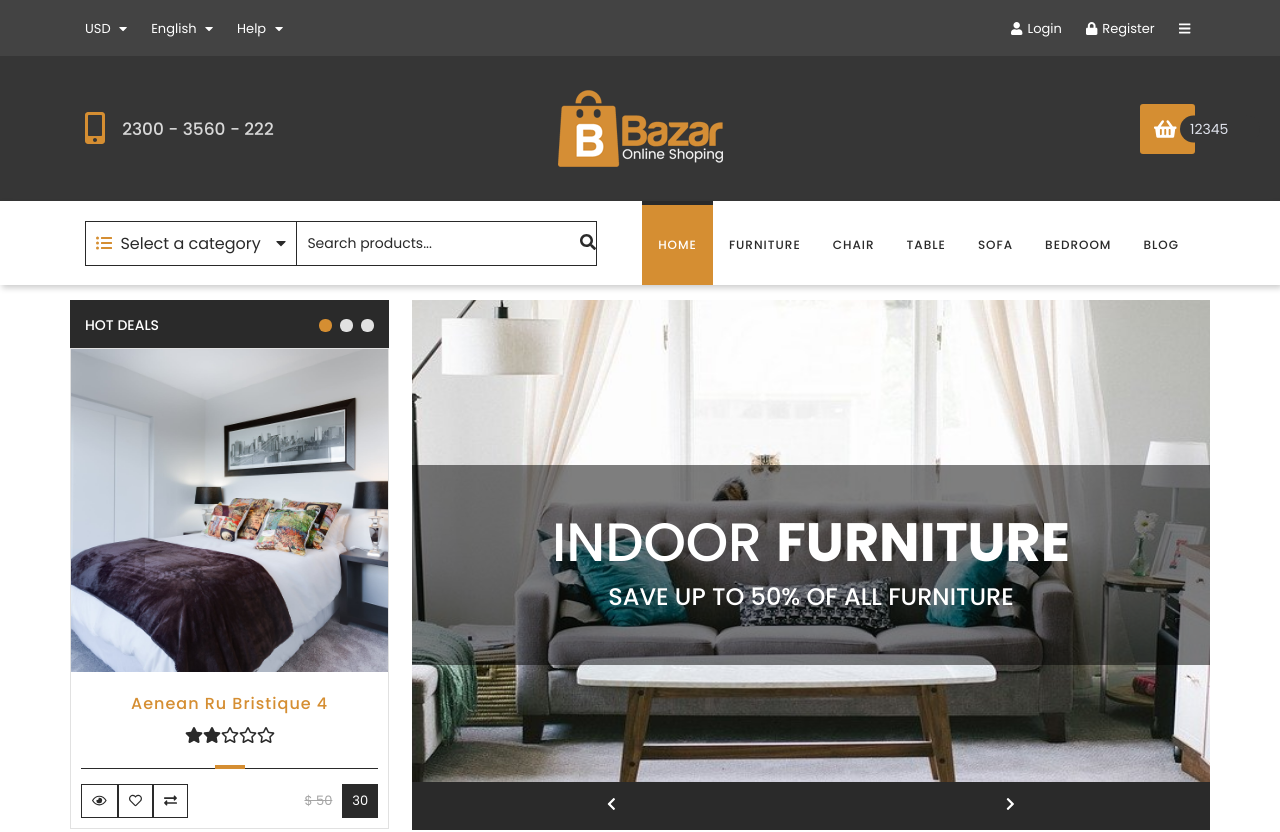
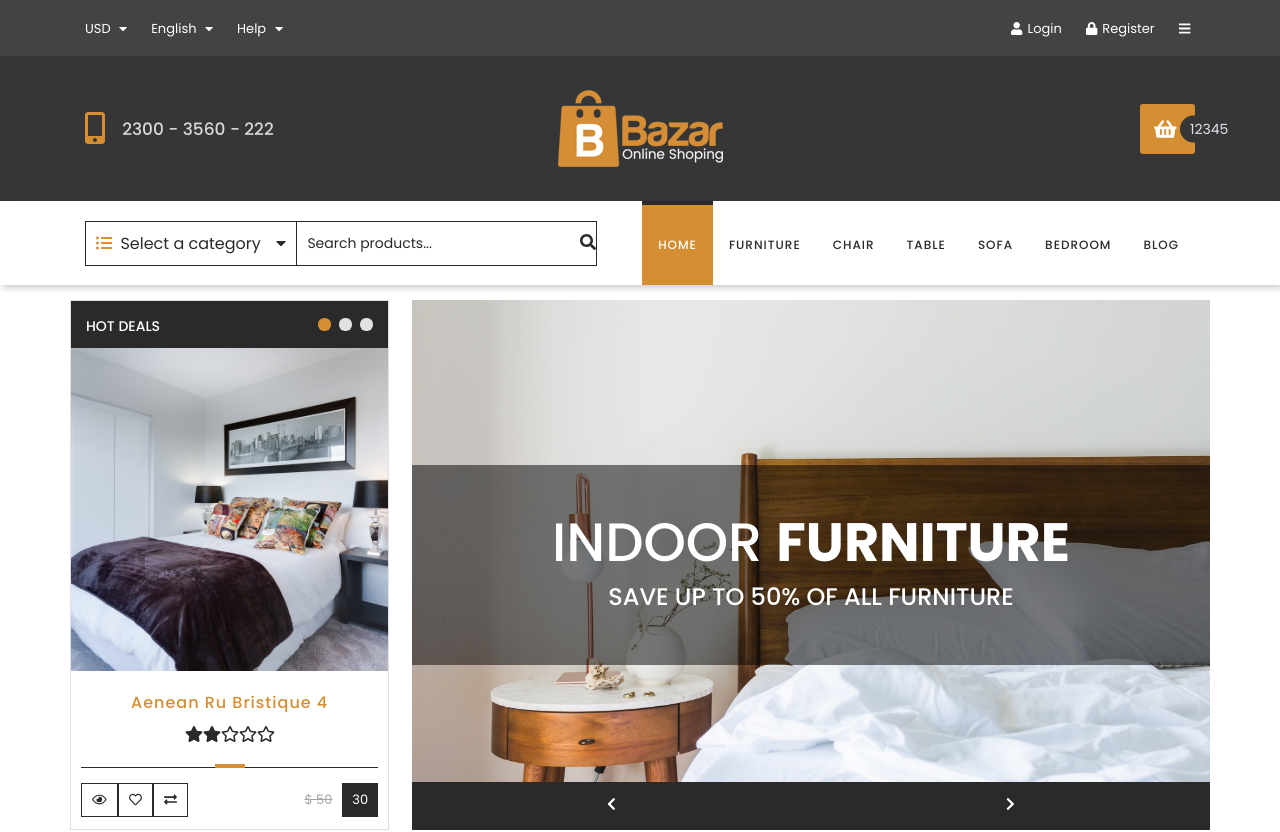
Before and after one commit to grzegorz-jodlowski/furniture-shop, a React (Create React App) app: page / in a window 1280 px wide. Shown: the top 832 px of the page. Built offline with nearby package versions, Linux system fonts and the light colour scheme.

Commit message:
Add button functionality

```diff
--- a/src/components/common/ProductBoxOffer/ProductBoxOffer.module.scss
+++ b/src/components/common/ProductBoxOffer/ProductBoxOffer.module.scss
@@ -3,9 +3,10 @@
 .root {
   background-color: $productBox-root-bgc;
   border: 1px solid $productBox-root-border;
+  border-top: none;
   margin-bottom: 2rem;
   width: 100%;
-  height: 91%;
+  height: 94%;
 
   &:hover {
     .photo .buttons {
--- a/src/components/features/Offer/Offer.js
+++ b/src/components/features/Offer/Offer.js
@@ -9,44 +9,122 @@ import { FontAwesomeIcon } from '@fortawesome/react-fontawesome';
 import { faChevronLeft, faChevronRight } from '@fortawesome/free-solid-svg-icons';
 
 class Offer extends React.Component {
-  static propTypes = {
-    products: PropTypes.array,
+  state = {
+    activePage: 0,
+    activePageInterval: 0,
+    activeUpTo: 0,
+    setUpTo: 0,
+    setActive: false,
+    setUpToActive: false,
   };
 
+  handlePageChange(newPage) {
+    this.setState({
+      activePage: newPage,
+      setActive: true,
+    });
+    setTimeout(() => {
+      this.setState({ setActive: false });
+    }, 150);
+  }
+
+  handleUpToRight(e) {
+    e.preventDefault();
+    if (this.state.setUpTo === 2) {
+      this.setState({ activeUpTo: 2 });
+    } else {
+      this.setState({ setUpTo: this.state.setUpTo + 1 });
+    }
+    this.setState({
+      activeUpTo: this.state.setUpTo + 1,
+      setUpToActive: true,
+    });
+    setTimeout(() => {
+      this.setState({ setUpToActive: false });
+    }, 150);
+  }
+
+  handleUpToLeft(e) {
+    e.preventDefault();
+    if (this.state.setUpTo === 0) {
+      this.setState({ activeUpTo: 0 });
+    } else {
+      this.setState({ setUpTo: this.state.setUpTo - 1 });
+    }
+    this.setState({
+      activeUpTo: this.state.setUpTo,
+      setUpToActive: true,
+    });
+    setTimeout(() => {
+      this.setState({ setUpToActive: false });
+    }, 150);
+  }
+
+  autoPlay(newPage) {
+    setInterval(() => {
+      // this.setState({ activePage: x++ });
+      console.log('jjj', newPage);
+    }, 1000);
+  }
+
   render() {
-    const { products } = this.props;
+    const { products, upToProducts } = this.props;
+    const { activePage } = this.state;
+
+    const upTo = [];
+    for (let i = 0; i < upToProducts.length; i++) {
+      upTo.push(upToProducts[i].photo);
+    }
+
+    const dots = [];
+    for (let i = 0; i < 3; i++) {
+      dots.push(
+        <li>
+          <a
+            onClick={() => this.handlePageChange(i)}
+            className={i === activePage && styles.active}
+          >
+            page {i}
+          </a>
+        </li>
+      );
+    }
+
     return (
       <div className={styles.box}>
         <div className={styles.wrapper}>
           <div className={styles.hot}>
             <h2>Hot deals</h2>
             <div className={styles.dots}>
-              <ul>
-                <li>
-                  <a className={styles.active}></a>
-                </li>
-                <li>
-                  <a></a>
-                </li>
-                <li>
-                  <a></a>
-                </li>
-              </ul>
+              <ul>{dots}</ul>
             </div>
           </div>
-          {products.map(item => (
-            <ProductBoxOffer key={item.id} {...item} />
+          {products.slice(activePage * 1, activePage + 1).map(item => (
+            <div
+              key={item.id}
+              className={this.state.setActive ? ' fade' : ' fade show'}
+            >
+              <ProductBoxOffer {...item} />
+            </div>
           ))}
         </div>
         <div className={styles.slider}>
-          <img src='/images/living-room.jpg' alt='furniture' />
-          <Button variant='nextBackBtn'>
+          <img
+            src={upToProducts[this.state.activeUpTo].photo}
+            alt='furniture'
+            className={this.state.setUpToActive ? ' fade' : ' fade show'}
+          />
+          <Button variant='nextBackBtn' onClick={e => this.handleUpToLeft(e)}>
             <FontAwesomeIcon icon={faChevronLeft} />
           </Button>
-          <Button variant='nextBackBtn'>
+          <Button variant='nextBackBtn' onClick={e => this.handleUpToRight(e)}>
             <FontAwesomeIcon icon={faChevronRight} />
           </Button>
-          <div className={styles.title}>
+          <div
+            className={
+              styles.title + (this.state.setUpToActive ? ' fade' : ' fade show')
+            }
+          >
             <h2>
               Indoor <span className={styles.bold}>furniture</span>
             </h2>
@@ -58,4 +136,9 @@ class Offer extends React.Component {
   }
 }
 
+Offer.propTypes = {
+  products: PropTypes.array,
+  upToProducts: PropTypes.array,
+};
+
 export default Offer;
--- a/src/components/features/Offer/Offer.module.scss
+++ b/src/components/features/Offer/Offer.module.scss
@@ -21,6 +21,8 @@
       color: $offer-hot-deal-text-color;
       text-align: left;
       text-transform: uppercase;
+      border: 1px solid $productBox-root-border;
+      border-bottom: none;
 
       h2 {
         font-size: 14px;
@@ -37,7 +39,6 @@
           margin: 0;
           padding-right: 15px;
           list-style: none;
-          transform: translateY(15px);
 
           li {
             display: inline-block;
--- a/src/components/features/Offer/OfferContainer.js
+++ b/src/components/features/Offer/OfferContainer.js
@@ -2,10 +2,11 @@ import { connect } from 'react-redux';
 
 import Offer from './Offer';
 
-import { getOffer } from '../../../redux/productsRedux.js';
+import { getOffer, getUpTo } from '../../../redux/productsRedux.js';
 
 const mapStateToProps = state => ({
   products: getOffer(state),
+  upToProducts: getUpTo(state),
 });
 
 export default connect(mapStateToProps)(Offer);
--- a/src/redux/initialState.js
+++ b/src/redux/initialState.js
@@ -20,6 +20,7 @@ const initialState = {
       favorite: true,
       compare: true,
       userRate: 4,
+      upTo: true,
     },
     {
       id: 'aenean-ru-bristique-2',
@@ -33,6 +34,7 @@ const initialState = {
       photo: '/images/products/beds/bed2.jpeg',
       favorite: true,
       compare: false,
+      upTo: true,
     },
     {
       id: 'aenean-ru-bristique-3',
@@ -46,6 +48,7 @@ const initialState = {
       favorite: false,
       compare: true,
       userRate: 3,
+      upTo: true,
     },
     {
       id: 'aenean-ru-bristique-4',
@@ -55,8 +58,8 @@ const initialState = {
       price: 30,
       stars: 2,
       promo: 'sale',
+      offer: true,
       newFurniture: true,
-      offer: true,
       photo: '/images/products/beds/bed4.jpeg',
     },
     {
@@ -67,6 +70,7 @@ const initialState = {
       stars: 2,
       promo: 'sale',
       newFurniture: true,
+      offer: true,
       photo: '/images/products/beds/bed5.jpeg',
     },
     {
@@ -76,8 +80,10 @@ const initialState = {
       price: 30,
       stars: 2,
       promo: 'sale',
+      offer: true,
       newFurniture: true,
       photo: '/images/products/beds/bed6.jpeg',
+      upTo: true,
     },
     {
       id: 'aenean-ru-bristique-7',
--- a/src/redux/productsRedux.js
+++ b/src/redux/productsRedux.js
@@ -6,7 +6,7 @@ export const getNew = ({ products }) =>
   products.filter(item => item.newFurniture === true);
 
 export const getOffer = ({ products }) => products.filter(item => item.offer === true);
-
+export const getUpTo = ({ products }) => products.filter(item => item.upTo === true);
 // action name creator
 const reducerName = 'products';
 const createActionName = name => `app/${reducerName}/${name}`;
```
